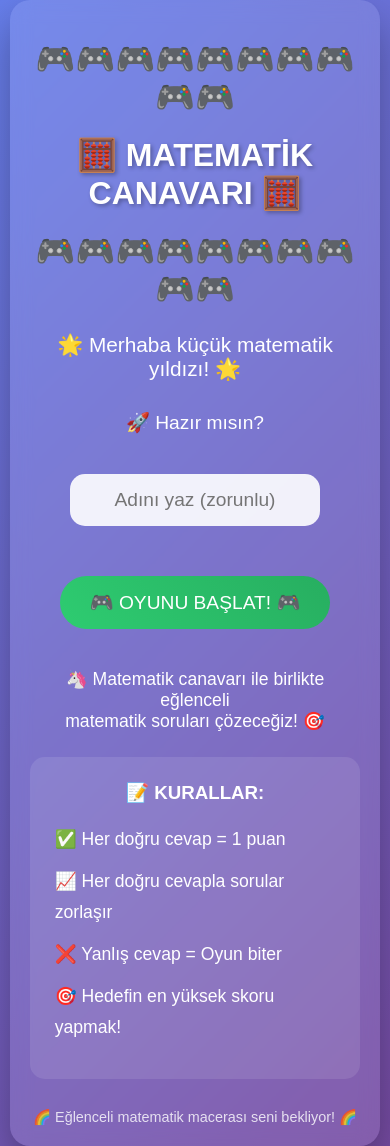
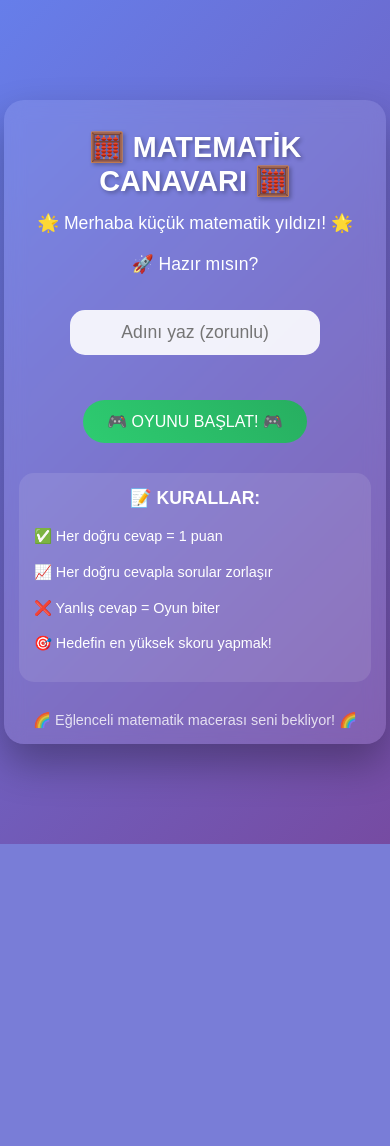
Before and after one commit to cnrsbtogll/MathMonster, a Flask app: page / in a window 390 px wide. After the commit the page ends 844 px from the top, so only its background shows below. Run offline with Flask 3, Linux system fonts and the light colour scheme; data that the repository does not hold is empty.

Commit message:
Improve layout for smaller screens and adjust text to fit better
Adjusts styles for better mobile responsiveness and readability in base.html and index.html.

Replit-Commit-Author: Agent
Replit-Commit-Session-Id: 02bae87a-a1f7-48f2-ae72-90e67d4530c3
Replit-Commit-Screenshot-Url: https://storage.googleapis.com/screenshot-production-us-central1/53ceb8be-fe2c-4110-8a86-a05b6505ac18/76e648ad-2441-47c5-b720-799a2620dcd5.jpg

```diff
--- a/templates/base.html
+++ b/templates/base.html
@@ -24,12 +24,13 @@
         .container {
             background: rgba(255, 255, 255, 0.1);
             border-radius: 20px;
-            padding: 40px;
+            padding: 25px;
             box-shadow: 0 20px 40px rgba(0, 0, 0, 0.3);
             backdrop-filter: blur(10px);
             text-align: center;
             max-width: 600px;
-            width: 90%;
+            width: 95%;
+            margin: 10px auto;
         }
 
         h1 {
@@ -165,22 +166,41 @@
 
         @media (max-width: 768px) {
             .container {
-                padding: 20px;
-                width: 95%;
+                padding: 15px;
+                width: 98%;
+                margin: 5px auto;
             }
 
             h1 {
-                font-size: 2em;
+                font-size: 1.5em;
+                margin: 10px 0;
             }
 
             .question-box {
-                font-size: 1.5em;
-                padding: 20px;
+                font-size: 1.3em;
+                padding: 15px;
+                margin: 15px 0;
             }
 
             .answer-input {
-                width: 150px;
-                font-size: 1.2em;
+                width: 100%;
+                max-width: 200px;
+                font-size: 1.1em;
+                padding: 12px;
+            }
+
+            .rules {
+                margin: 15px 0;
+                padding: 15px;
+            }
+
+            .rules ul {
+                font-size: 0.85em;
+            }
+
+            .btn {
+                font-size: 1em;
+                padding: 12px 24px;
             }
         }
 
--- a/templates/index.html
+++ b/templates/index.html
@@ -1,34 +1,30 @@
 {% extends "base.html" %}
 
 {% block content %}
-<div class="emoji-border">🎮🎮🎮🎮🎮🎮🎮🎮🎮🎮</div>
+<h1 style="font-size: 1.8em; margin: 15px 0;">🧮 MATEMATİK CANAVARI 🧮</h1>
 
-<h1>🧮 MATEMATİK CANAVARI 🧮</h1>
-
-<div class="emoji-border">🎮🎮🎮🎮🎮🎮🎮🎮🎮🎮</div>
-
-<p style="font-size: 1.3em; margin: 25px 0;">
+<p style="font-size: 1.1em; margin: 15px 0;">
     🌟 Merhaba küçük matematik yıldızı! 🌟
 </p>
 
-<div style="margin: 30px 0;">
-    <p style="font-size: 1.2em; margin-bottom: 20px;">🚀 Hazır mısın?</p>
+<div style="margin: 20px 0;">
+    <p style="font-size: 1.1em; margin-bottom: 15px;">🚀 Hazır mısın?</p>
 
     {% if error_message %}
-    <div class="message error" style="margin: 20px 0;">
+    <div class="message error" style="margin: 15px 0;">
         {{ error_message }}
     </div>
     {% endif %}
 
     <form action="{{ url_for('oyun_basla') }}" method="POST" id="oyun-form">
-        <div style="margin: 20px 0;">
+        <div style="margin: 15px 0;">
             <input type="text"
                    name="player_name"
                    id="player-name"
                    class="answer-input"
                    placeholder="Adını yaz (zorunlu)"
                    maxlength="20"
-                   style="width: 250px;"
+                   style="width: 100%; max-width: 250px;"
                    required>
         </div>
         <button type="submit" class="btn btn-success">
@@ -37,14 +33,9 @@
     </form>
 </div>
 
-<p style="font-size: 1.1em; margin: 20px 0;">
-    🦄 Matematik canavarı ile birlikte eğlenceli<br>
-    matematik soruları çözeceğiz! 🎯
-</p>
-
-<div class="rules">
-    <h3 style="text-align: center; margin-bottom: 20px;">📝 KURALLAR:</h3>
-    <ul>
+<div class="rules" style="margin: 20px 0;">
+    <h3 style="text-align: center; margin-bottom: 15px; font-size: 1.1em;">📝 KURALLAR:</h3>
+    <ul style="font-size: 0.9em;">
         <li>✅ Her doğru cevap = 1 puan</li>
         <li>📈 Her doğru cevapla sorular zorlaşır</li>
         <li>❌ Yanlış cevap = Oyun biter</li>
@@ -64,18 +55,18 @@ document.getElementById('oyun-form').addEventListener('submit', function(e) {
 </script>
 
 {% if top_scores %}
-<div class="rules">
-    <h3 style="text-align: center; margin-bottom: 20px;">🏆 EN İYİ SKORLAR</h3>
+<div class="rules" style="margin: 20px 0;">
+    <h3 style="text-align: center; margin-bottom: 15px; font-size: 1.1em;">🏆 EN İYİ SKORLAR</h3>
     <ul style="list-style: none; padding: 0;">
         {% for score in top_scores %}
-        <li style="display: flex; justify-content: space-between; margin: 10px 0; padding: 10px; background: rgba(255,255,255,0.1); border-radius: 10px;">
+        <li style="display: flex; justify-content: space-between; margin: 8px 0; padding: 8px; background: rgba(255,255,255,0.1); border-radius: 8px; font-size: 0.9em;">
             <span>{{ loop.index }}. {{ score.player_name }}</span>
             <span>{{ score.final_score }} puan</span>
         </li>
         {% endfor %}
     </ul>
     <div style="text-align: center; margin-top: 15px;">
-        <a href="{{ url_for('istatistikler') }}" class="btn" style="font-size: 0.9em; padding: 10px 20px;">
+        <a href="{{ url_for('istatistikler') }}" class="btn" style="font-size: 0.8em; padding: 8px 16px;">
             📊 Tüm İstatistikler
         </a>
     </div>
```
